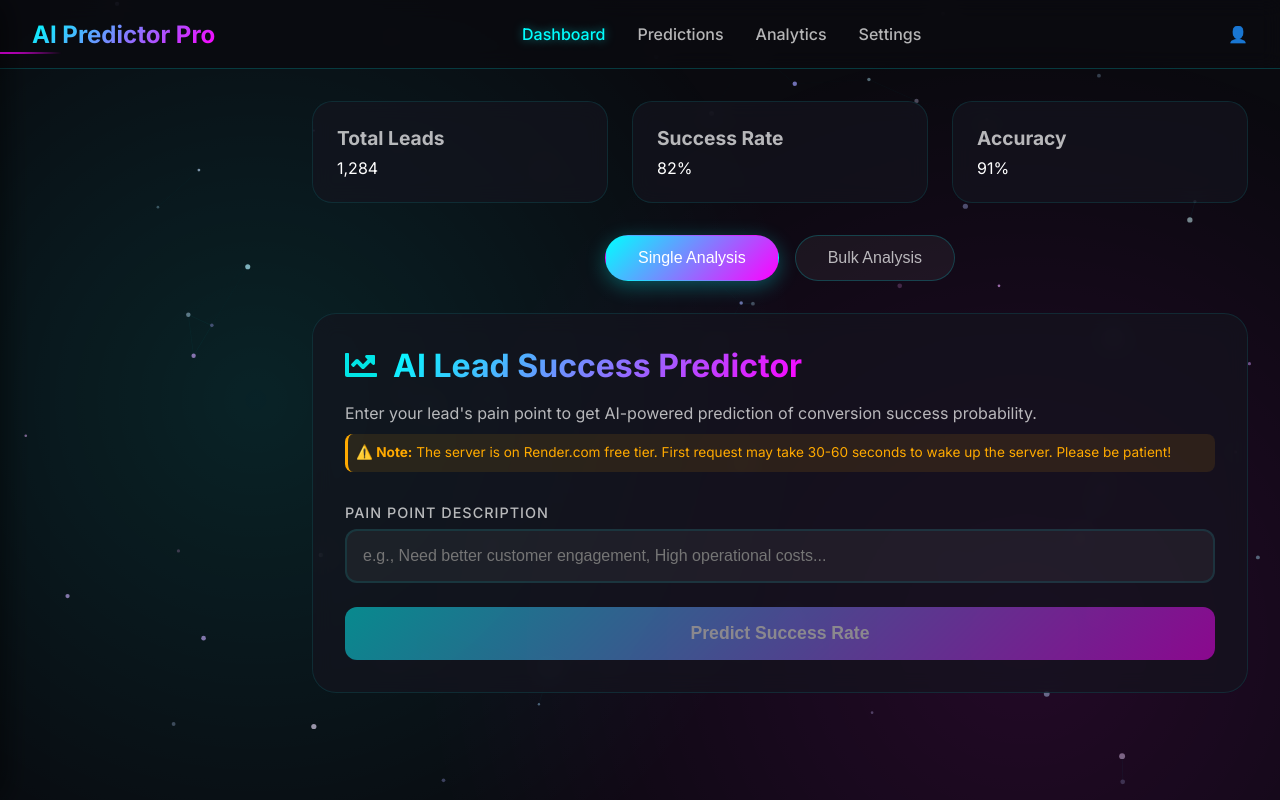
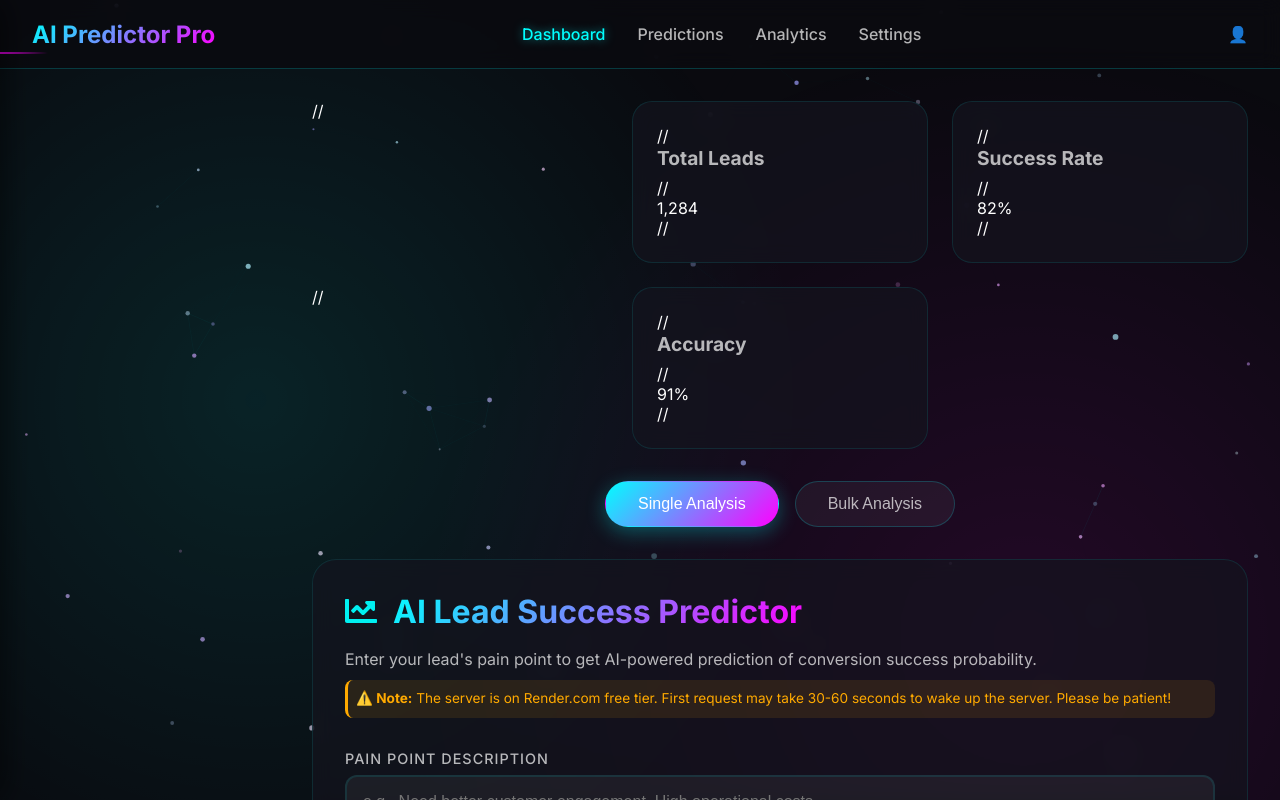
Before and after one commit to kiruba11k/predictive-model, a React (Create React App) app in the folder frontend/: page / in a window 1280 px wide. Shown: the top 800 px of the page. Built offline with nearby package versions, Linux system fonts and the light colour scheme.

Commit message:
Update Dashboard.js

```diff
--- a/frontend/src/components/Dashboard.js
+++ b/frontend/src/components/Dashboard.js
@@ -7,31 +7,31 @@ return (
 <div className="cards">
 
 
-<div className="card">
+// <div className="card">
 
-<h3>Total Leads</h3>
+// <h3>Total Leads</h3>
 
-<p>1,284</p>
+// <p>1,284</p>
 
-</div>
+// </div>
 
 
 <div className="card">
 
-<h3>Success Rate</h3>
+// <h3>Success Rate</h3>
 
-<p>82%</p>
+// <p>82%</p>
 
-</div>
+// </div>
 
 
-<div className="card">
+// <div className="card">
 
-<h3>Accuracy</h3>
+// <h3>Accuracy</h3>
 
-<p>91%</p>
+// <p>91%</p>
 
-</div>
+// </div>
 
 
 </div>
```
